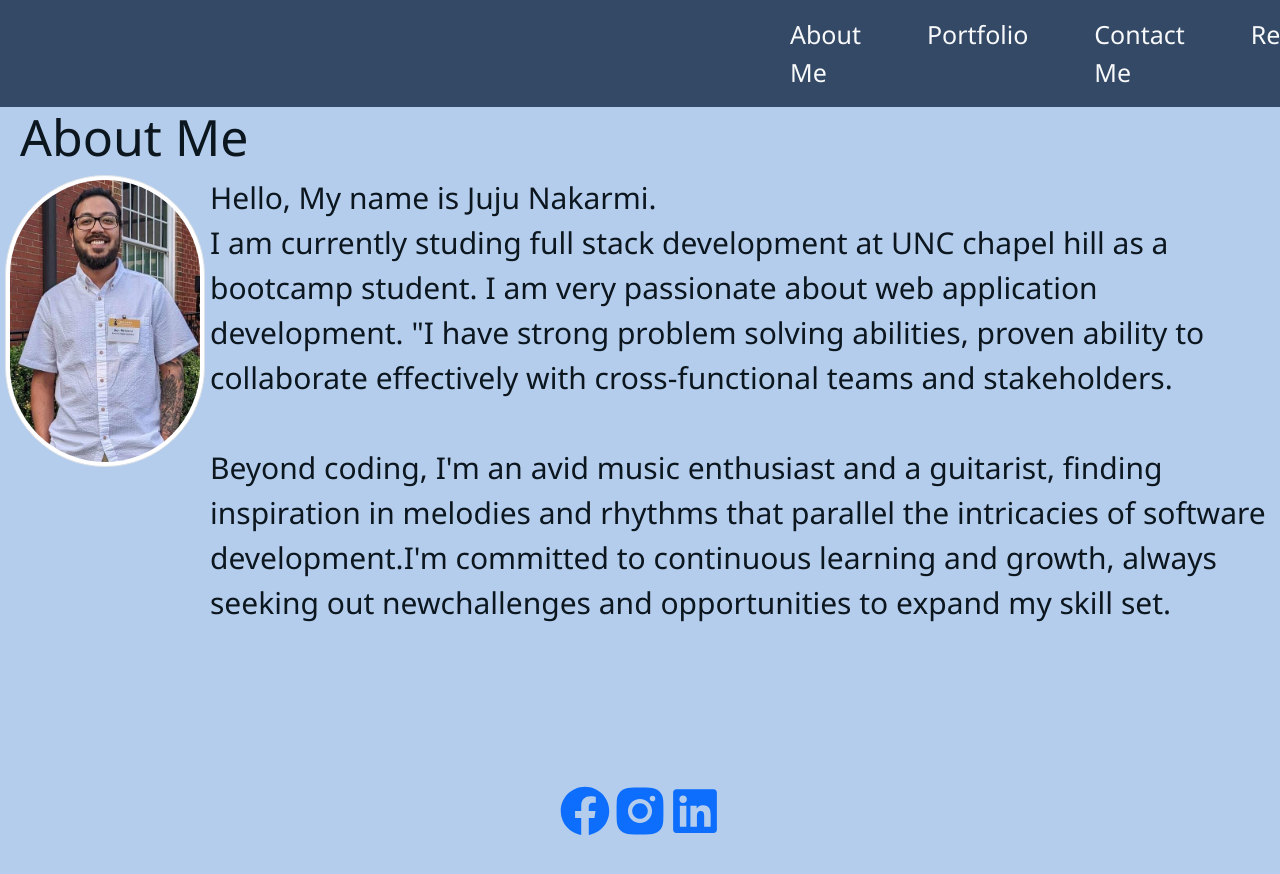
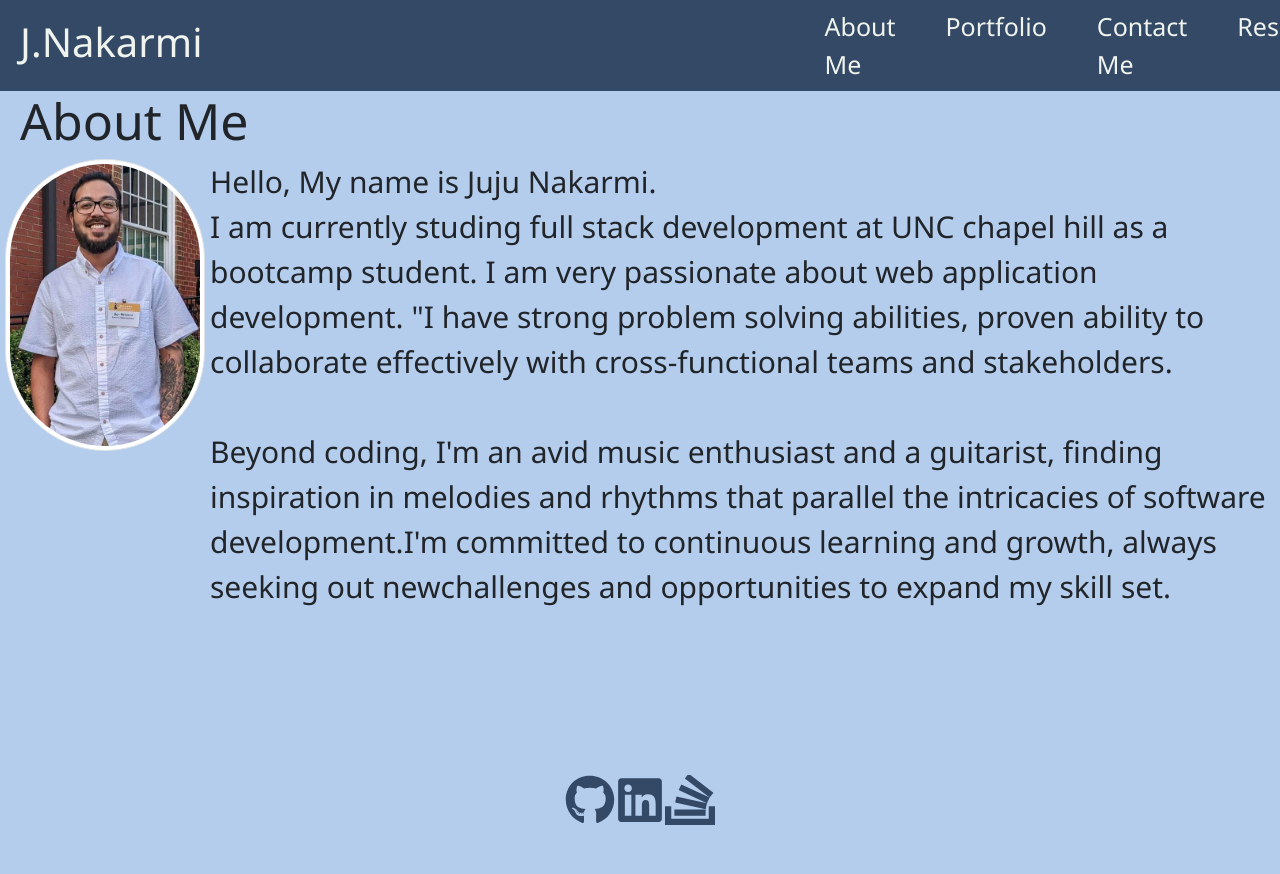
Before and after one commit to Jujunakarmi/React-portfolio, a React (Vite) app: page / in a window 1280 px wide. Shown: the top 874 px of the page. Built offline with nearby package versions, Linux system fonts and the light colour scheme.

Commit message:
added style to header footer and nav

```diff
--- a/src/components/Footer/Footer.jsx
+++ b/src/components/Footer/Footer.jsx
@@ -1,6 +1,7 @@
 import React from "react";
-import { FaFacebook, FaLinkedin } from "react-icons/fa";
-import { AiFillInstagram } from "react-icons/ai";
+import {FaGithub,FaLinkedin } from "react-icons/fa";
+
+import { ImStackoverflow } from "react-icons/im";
 import "./Footer.css"
 
 
@@ -8,9 +9,10 @@ export default function Footer() {
 
   return (
     <div className="socials">
-      <a href="https://facebook.com/"> <FaFacebook size={50} /></a>
-      <a href="https://instagram.com/"> <AiFillInstagram size={60} /></a>
-      <a href="https://linkedin.com/"> <FaLinkedin size={50} /></a>
+
+      <a href="https://github.com/Jujunakarmi/"> <FaGithub size={50} color="#344966" /></a>
+      <a href="https://www.linkedin.com/in/juju-nakarmi-1a79a7181//"> <FaLinkedin size={50} color="#344966" /></a>
+      <a href="https://stackoverflow.com/users/22967169/juju-nakarmi"> <ImStackoverflow size={50} color="#344966" /></a>
     </div>
   )
 }
--- /dev/null
+++ b/src/components/Header/Header.css
@@ -0,0 +1,4 @@
+.header{
+    margin-left: 20px;
+    color:#F0F4EF;
+}
--- a/src/components/Header/Header.jsx
+++ b/src/components/Header/Header.jsx
@@ -0,0 +1,9 @@
+import "./Header.css"
+
+export default function Header() {
+    return(
+        <>
+        <h1 className="header">J.Nakarmi</h1>
+        </>
+    )
+}
--- a/src/components/Nav/Nav.css
+++ b/src/components/Nav/Nav.css
@@ -3,11 +3,21 @@
 }
 
 .navbar-nav{
-margin-left: 45rem;
+margin-left: 35rem;
 
 }
 
-.nav-link{
+.nav{
     margin-left: 50px;
     font-size: 25px;
 }
+
+a.nav{
+   color:  #F0F4EF;
+   transition: 1s;
+   text-decoration: none;
+}
+
+a.nav:hover{
+    color: #7eabe6;
+ }
--- a/src/components/Nav/Nav.jsx
+++ b/src/components/Nav/Nav.jsx
@@ -2,23 +2,27 @@
 
 import { Link } from 'react-router-dom';
 import './Nav.css'
+import Header from '../Header/Header';
 
 export default function Nav() {
   return (
+
     <nav className="navbar navbar-expand-lg ">
+      <Header />
       <div className="container-fluid">
         <div className="collapse navbar-collapse" id="navbarSupportedContent">
           <ul className="navbar-nav me-auto mb-2 mb-lg-0">
-            <Link className="nav-link text-light" to="/">
+
+            <Link className="nav" to="/">
               About Me
             </Link>
-      <Link className="nav-link text-light" to="/portfolio">
+            <Link className="nav" to="/portfolio">
               Portfolio
             </Link>
-      <Link className="nav-link text-light" to="/contact">
+            <Link className="nav" to="/contact">
               Contact Me
             </Link>
-      <Link className="nav-link text-light" to="/resume">
+            <Link className="nav" to="/resume">
               Resume
             </Link>
           </ul>
--- a/src/index.css
+++ b/src/index.css
@@ -4,19 +4,15 @@
 }
 
 :root {
-  --primary-color: black;
-  --secondary-color: #540B0E;
   --background-color: #B4CDED;
 }
 body {
   margin: 0;
-  margin-bottom: 100px !important;
+  margin-bottom: 100px;
   padding: 0;
   background-color: var(--background-color);
   font-family: 'Segoe UI', Tahoma, Geneva, Verdana, sans-serif;
-  -webkit-font-smoothing: antialiased;
-  -moz-osx-font-smoothing: grayscale;
-  color:rgb(12, 22, 30);
+
 }
 
  .img-thumbnail {
```
Lines whose indentation alone changed are shown as unchanged.
